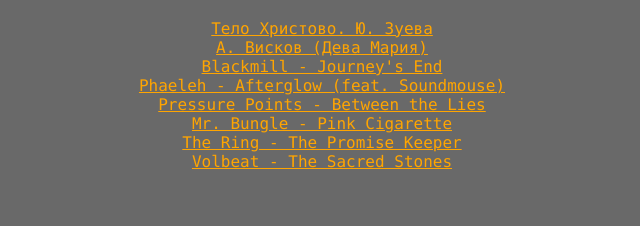
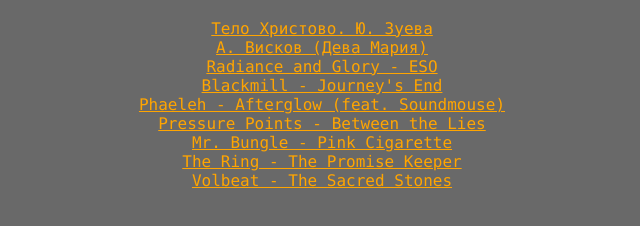
Before and after one commit to nemanjastamenkovicqa/bookmarks, a plain HTML site: page musicBookmarks.html in a window 1280 px wide. Shown: the part 62-288 px from the top of the page, without its empty margins (338-978 px from the left). Drawn offline with Linux system fonts and the light colour scheme.

Commit message:
Update musicBookmarks.html

```diff
--- a/musicBookmarks.html
+++ b/musicBookmarks.html
@@ -10,6 +10,7 @@
 <ul>
   <li><a href="https://www.youtube.com/watch?v=V7T1DScLNSI">Тело Христово. Ю. Зуева<a/></li>
   <li><a href="https://www.youtube.com/watch?v=tD_IgQ0Li4A">А. Висков (Дева Мария)<a/></li>
+  <li><a href="https://www.youtube.com/watch?v=6zy-eYTWcnk">Radiance and Glory - ESO<a/></li>
   <li><a href="https://www.youtube.com/watch?v=We1rnNpE-uA">Blackmill - Journey's End</a></li>
   <li><a href="https://www.youtube.com/watch?v=lh4brL7PC2E">Phaeleh - Afterglow (feat. Soundmouse)<a/></li>
   <li><a href="https://www.youtube.com/watch?v=6fKN7vLtP9k">Pressure Points - Between the Lies<a/></li>
```
